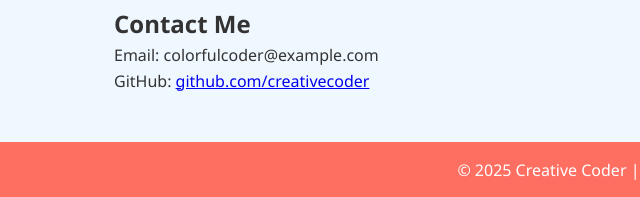
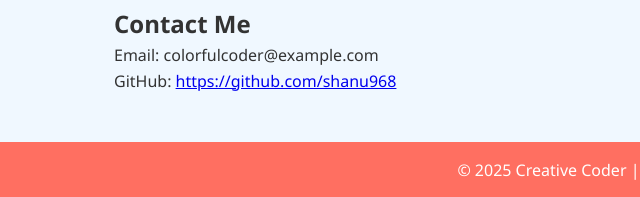
Before and after one commit to shanu968/shanu_portfolio, a plain HTML site: page index.html in a window 1280 px wide. Shown: the part 876-1073 px from the top of the page, 42-682 px from the left. Drawn offline with Linux system fonts and the light colour scheme.

Commit message:
git update

```diff
--- a/index.html
+++ b/index.html
@@ -47,7 +47,7 @@
   <section id="contact">
     <h2>Contact Me</h2>
     <p>Email: colorfulcoder@example.com</p>
-    <p>GitHub: <a href="#">github.com/creativecoder</a></p>
+    <p>GitHub: <a href="#">https://github.com/shanu968</a></p>
   </section>
 
   <footer>
```
